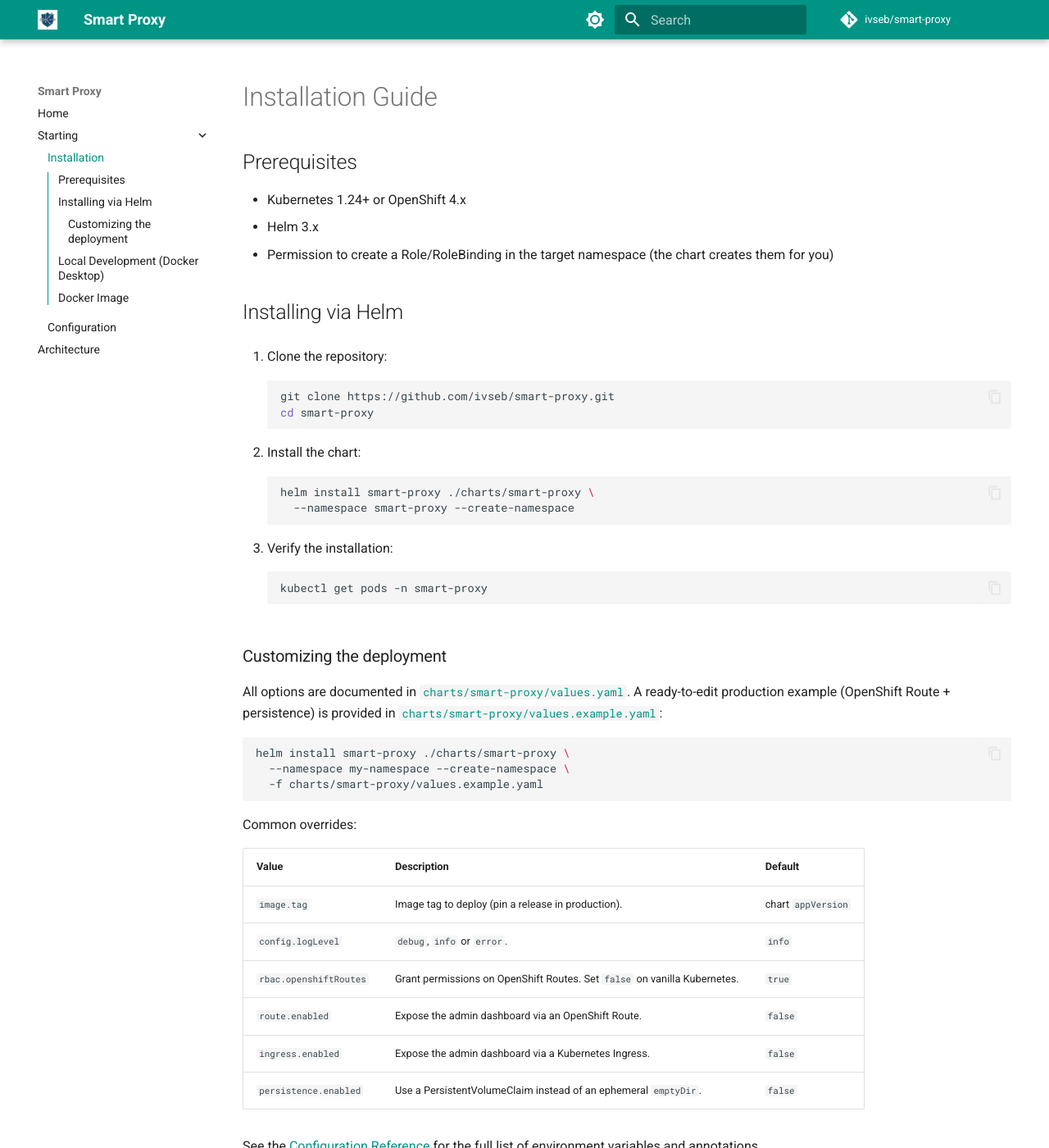
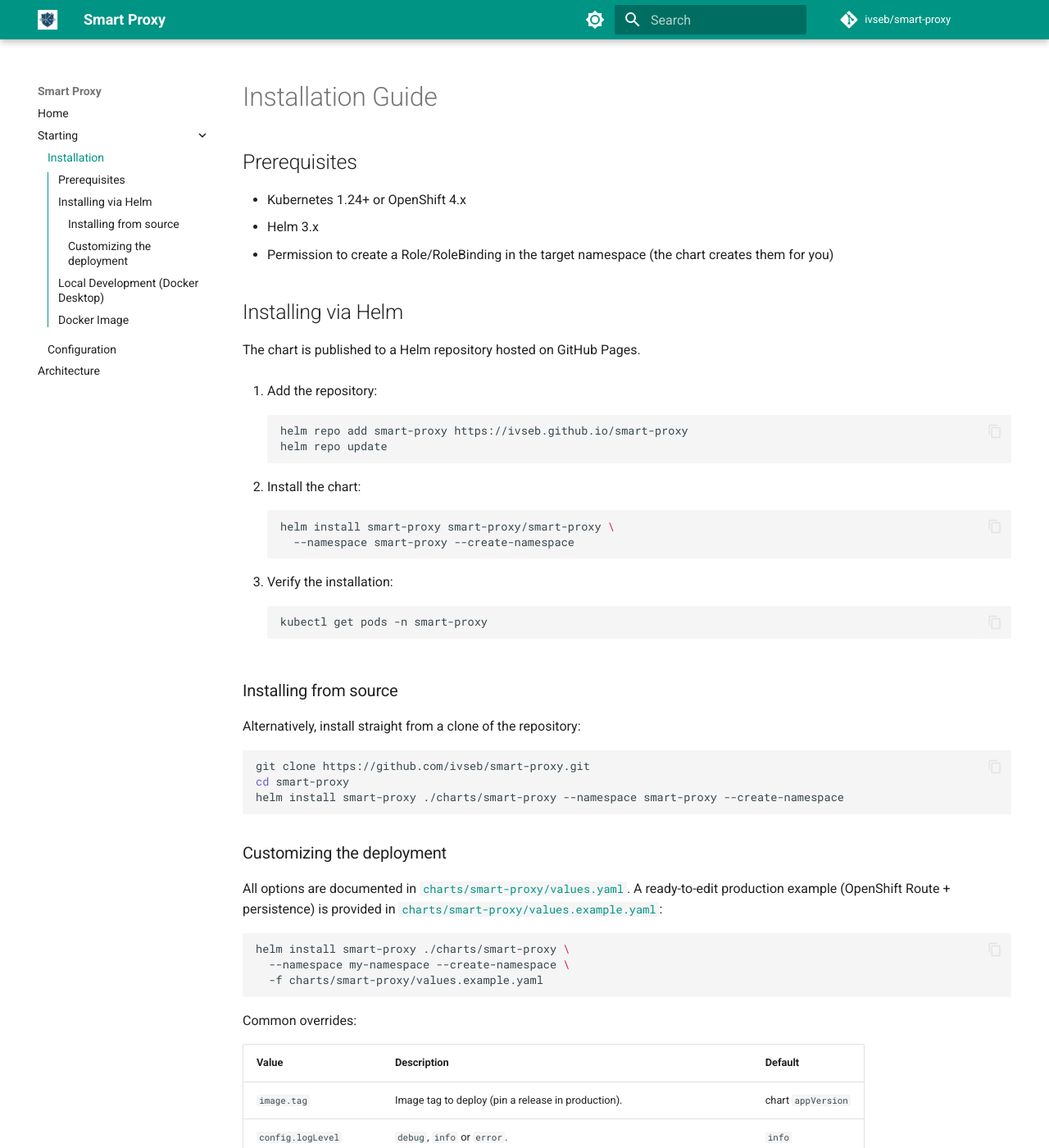
Before and after one commit to ivseb/smart-proxy, an MkDocs documentation site: the page built from docs/installation.md, in a window 1280 px wide and 1400 px high. Shown: the whole window at 82% size. Built offline with MkDocs 1.6.1 and Material for MkDocs 9.7.7, drawn with Linux system fonts in a browser that asks for light colours; comment, search, counter and statistics services are not loaded.

Commit message:
docs: publish Helm chart to GitHub Pages repo and fix install instructions
- Add chart README for the published Helm repository / Artifact Hub
- Point install docs at 'helm repo add https://ivseb.github.io/smart-proxy'
- Replace the broken generic Artifact Hub badge with a Helm repo badge

````diff
--- a/docs/installation.md
+++ b/docs/installation.md
@@ -8,15 +8,17 @@
 
 ## Installing via Helm
 
-1.  Clone the repository:
+The chart is published to a Helm repository hosted on GitHub Pages.
+
+1.  Add the repository:
     ```bash
-    git clone https://github.com/ivseb/smart-proxy.git
-    cd smart-proxy
+    helm repo add smart-proxy https://ivseb.github.io/smart-proxy
+    helm repo update
     ```
 
 2.  Install the chart:
     ```bash
-    helm install smart-proxy ./charts/smart-proxy \
+    helm install smart-proxy smart-proxy/smart-proxy \
       --namespace smart-proxy --create-namespace
     ```
 
@@ -24,6 +26,16 @@
     ```bash
     kubectl get pods -n smart-proxy
     ```
+
+### Installing from source
+
+Alternatively, install straight from a clone of the repository:
+
+```bash
+git clone https://github.com/ivseb/smart-proxy.git
+cd smart-proxy
+helm install smart-proxy ./charts/smart-proxy --namespace smart-proxy --create-namespace
+```
 
 ### Customizing the deployment
 
````
Also changed, not shown: README.md (+5 -2 lines), charts/smart-proxy/README.md (added, +42 -0 lines).
